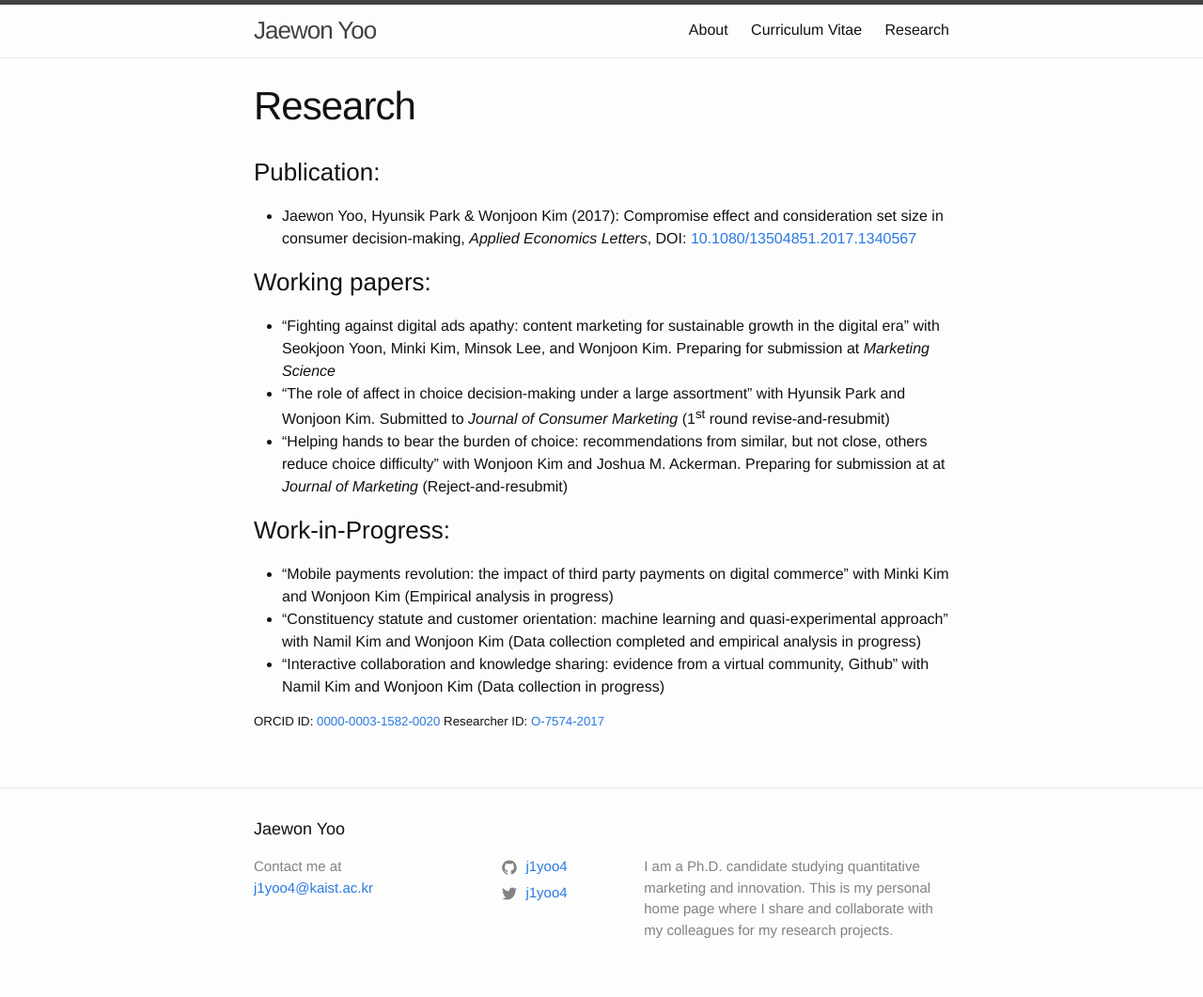
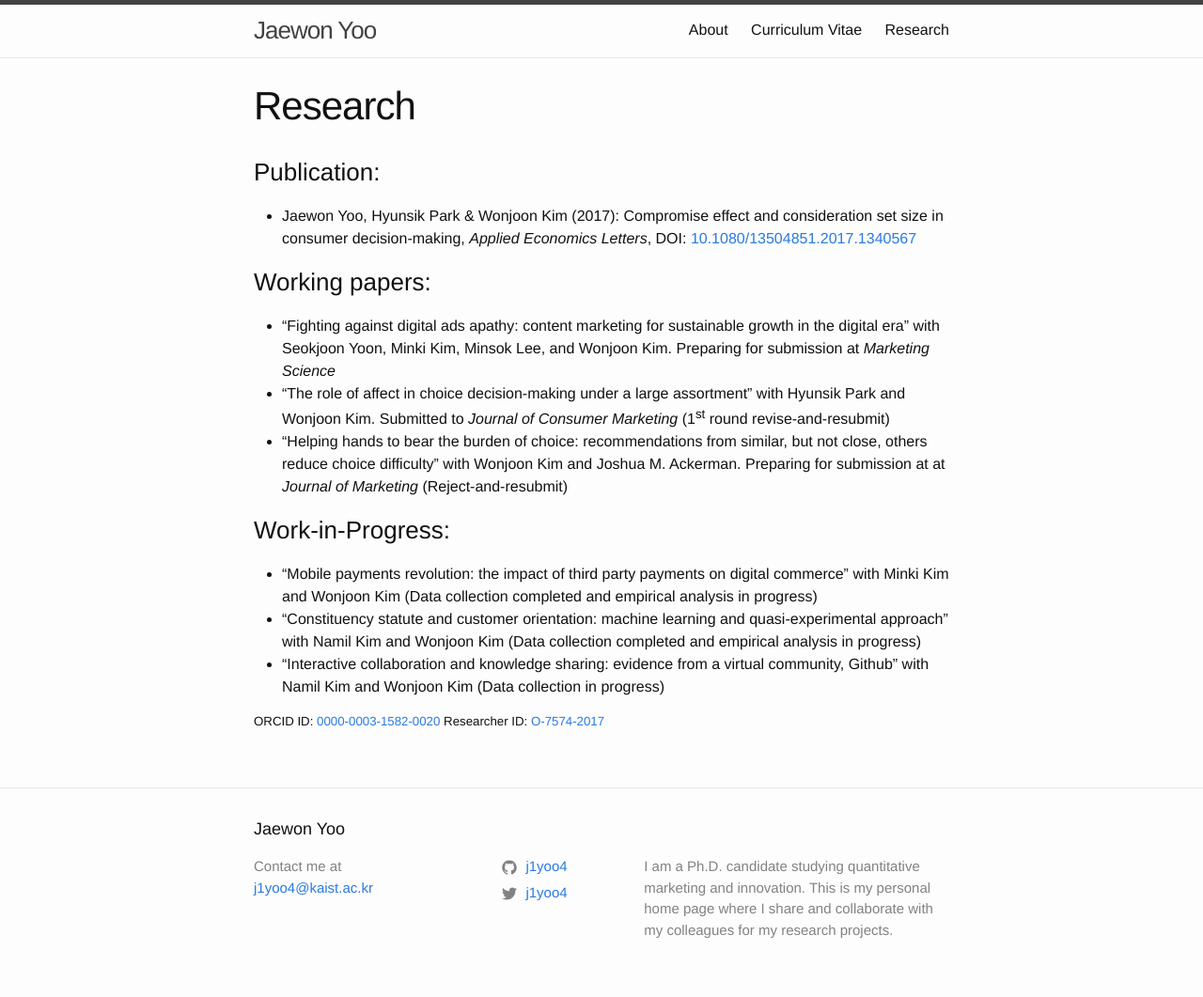
Before and after one commit to j1yoo/j1yoo.github.io, a Jekyll site: the page built from research.markdown, in a window 1280 px wide. Shown: the whole page at 94% size. Built offline with Jekyll 4.4.1, drawn with Linux system fonts in a browser that asks for light colours.

Commit message:
Update research.markdown

```diff
--- a/research.markdown
+++ b/research.markdown
@@ -13,7 +13,7 @@
 * "Helping hands to bear the burden of choice: recommendations from similar, but not close, others reduce choice difficulty" with Wonjoon Kim and Joshua M. Ackerman. Preparing for submission at at _Journal of Marketing_ (Reject-and-resubmit)
 
 ### Work-in-Progress:
-* "Mobile payments revolution: the impact of third party payments on digital commerce" with Minki Kim and Wonjoon Kim (Empirical analysis in progress)
+* "Mobile payments revolution: the impact of third party payments on digital commerce" with Minki Kim and Wonjoon Kim (Data collection completed and empirical analysis in progress)
 * "Constituency statute and customer orientation: machine learning and quasi-experimental approach" with Namil Kim and Wonjoon Kim (Data collection completed and empirical analysis in progress)
 * "Interactive collaboration and knowledge sharing: evidence from a virtual community, Github" with Namil Kim and Wonjoon Kim (Data collection in progress)
 
```
